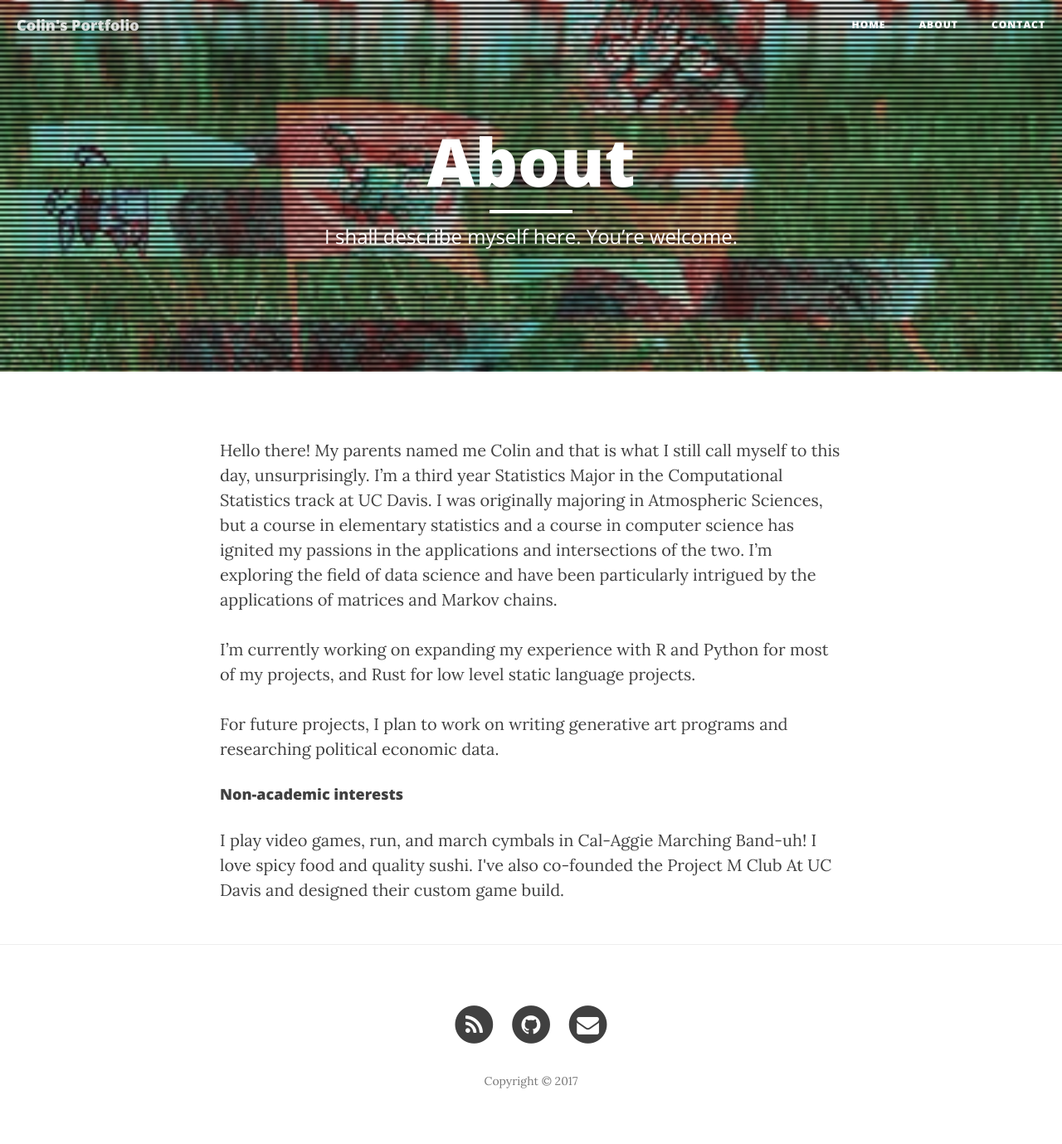
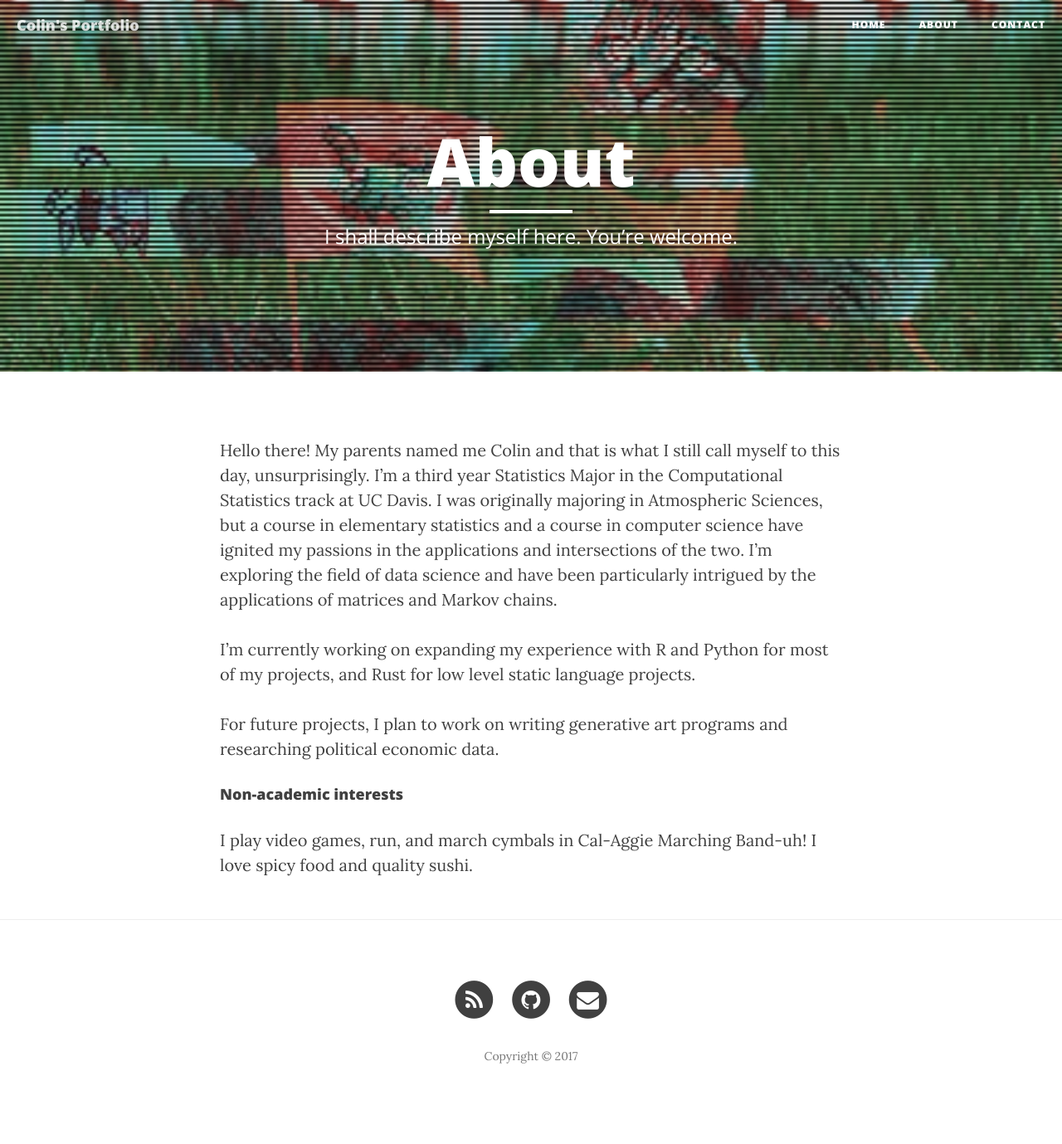
Before and after one commit to sssantos/sssantos.github.io, a Jekyll site: the page built from about.html, in a window 1280 px wide. Shown: the whole page at 83% size. Built offline with Jekyll 4.4.1, drawn with Linux system fonts in a browser that asks for light colours; nearby versions of some CDN libraries; after the commit the page ends 1349 px from its top, so only the background shows below that.

Commit message:
almost done!

```diff
--- a/about.html
+++ b/about.html
@@ -4,8 +4,8 @@ title: "About"
 description: I shall describe myself here. You’re welcome.
 header-img: "img/about-bg.jpg"
 ---
-<p>Hello there! My parents named me Colin and that is what I still call myself to this day, unsurprisingly. I’m a third year Statistics Major in the Computational Statistics track at UC Davis. I was originally majoring in Atmospheric Sciences, but a course in elementary statistics and a course in computer science has ignited my passions in the applications and intersections of the two. I’m exploring the field of data science and have been particularly intrigued by the applications of matrices and Markov chains. </p>
+<p>Hello there! My parents named me Colin and that is what I still call myself to this day, unsurprisingly. I’m a third year Statistics Major in the Computational Statistics track at UC Davis. I was originally majoring in Atmospheric Sciences, but a course in elementary statistics and a course in computer science have ignited my passions in the applications and intersections of the two. I’m exploring the field of data science and have been particularly intrigued by the applications of matrices and Markov chains. </p>
 <p>I’m currently working on expanding my experience with R and Python for most of my projects, and Rust for low level static language projects.</p>
 <p>For future projects, I plan to work on writing generative art programs and researching political economic data. </p>
 <h4>Non-academic interests</h4>
-<p>I play video games, run, and march cymbals in Cal-Aggie Marching Band-uh! I love spicy food and quality sushi. I've also co-founded the Project M Club At UC Davis and designed their custom game build.</p>
+<p>I play video games, run, and march cymbals in Cal-Aggie Marching Band-uh! I love spicy food and quality sushi. </p>
```
Also changed, not shown: 1 other file.
